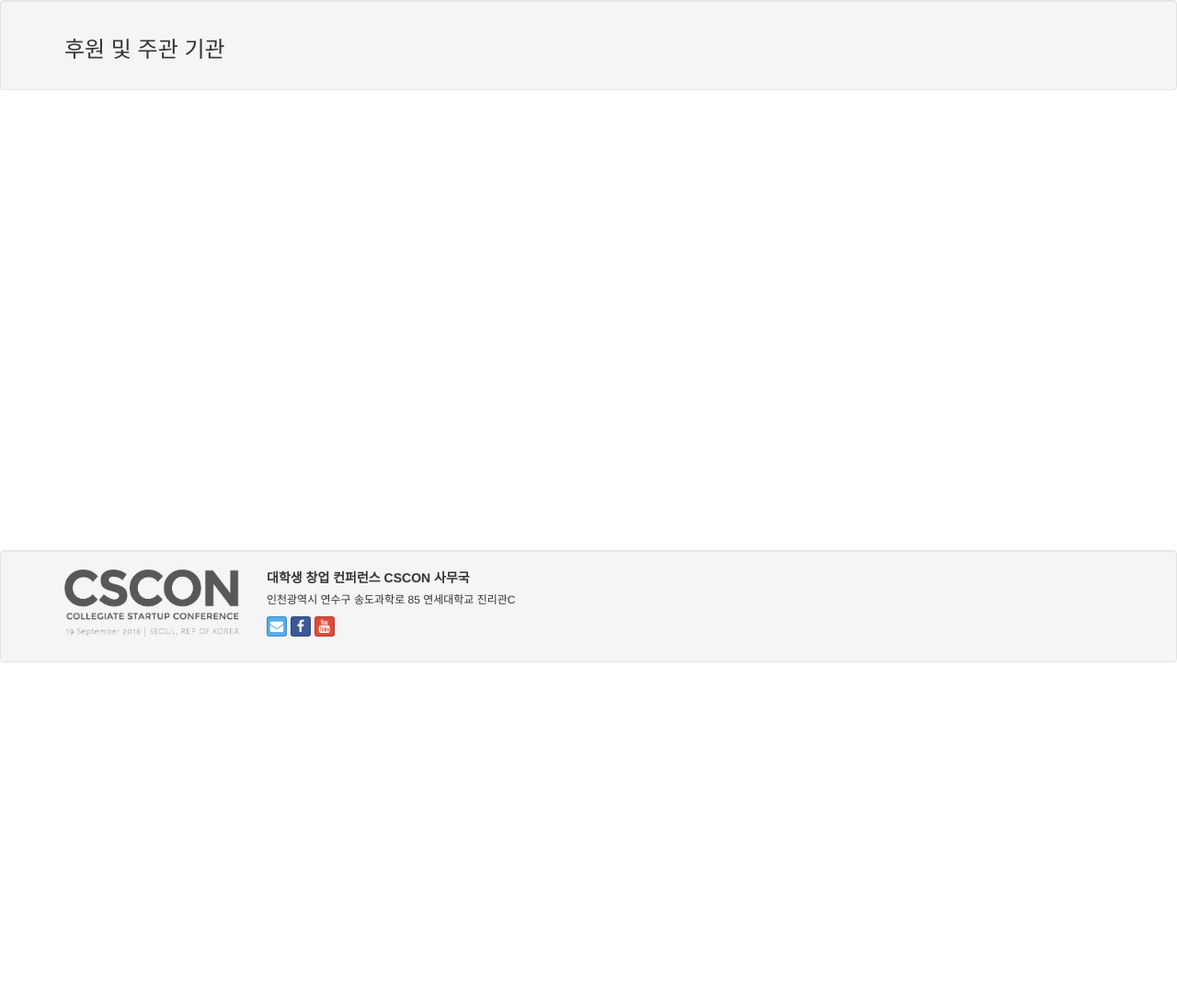
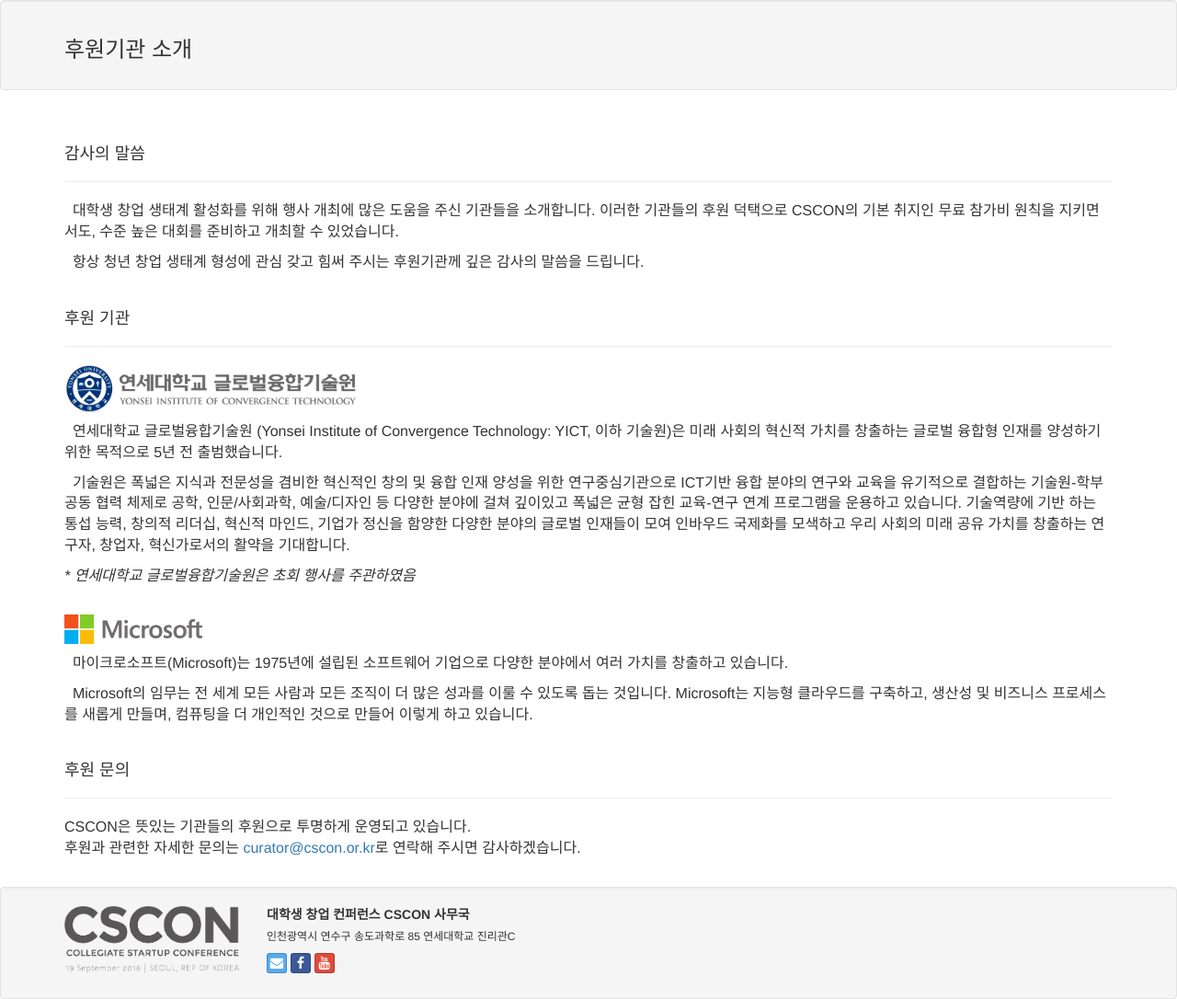
Before and after one commit to agemor/cscon-website, a PHP site: page /sponsors in a window 1280 px wide. Shown: the part 82-1168 px from the top of the page at 92% size. Before the commit the page ends 802 px from the top, so only its background shows below. Run offline with PHP 8.4, Linux system fonts and the light colour scheme; some libraries are stand-ins or nearby versions.

Commit message:
Add sponsor information page

```diff
--- a/header.php
+++ b/header.php
@@ -37,9 +37,9 @@
               <ul class="dropdown-menu">
                 <li><a href="./about">컨퍼런스 소개</a>
                 </li>
-                <li><a href="./sponsors">후원 및 주관 기관</a>
+                <li><a href="./sponsors">후원기관 소개</a>
                 </li>
-                <li><a href="./committee">조직위원회</a>
+                <li><a href="./committee">조직위원회 소개</a>
                 </li>
                 <li role="separator" class="divider"></li>
                 <li><a href="./notice">공지사항</a>
--- a/sponsors.php
+++ b/sponsors.php
@@ -4,12 +4,47 @@
 
 <div class="well" style="margin-top:-20px; padding:0px">
   <div class="container" style="padding-top: 20px; padding-bottom: 20px">
-    <h3>후원 및 주관 기관</h3>
+    <h3>후원기관 소개</h3>
   </div>
 </div>
 
 
 <div class="container">
+
+<div class="page-header">
+  <h4>감사의 말씀</h4>
+</div>
+
+<p class="text-content">&nbsp;&nbsp;대학생 창업 생태계 활성화를 위해 행사 개최에 많은 도움을 주신 기관들을 소개합니다. 이러한 기관들의 후원 덕택으로 CSCON의 기본 취지인 무료 참가비 원칙을 지키면서도, 수준 높은 대회를 준비하고 개최할 수 있었습니다.</p>
+
+<p class="text-content">&nbsp;&nbsp;항상 청년 창업 생태계 형성에 관심 갖고 힘써 주시는 후원기관께 깊은 감사의 말씀을 드립니다.</p>
+
+
+<div class="page-header">
+  <h4>후원 기관<small></small></h4>
+</div>
+
+<a href="http://yict.yonsei.ac.kr"><img class="img-responsive" src="images/previous-events/1st/sponsors/yonsei-yict-logo.png" style="width: 60%; max-width: 320px"/></a></p>
+<p class="text-content">&nbsp;&nbsp;연세대학교 글로벌융합기술원 (Yonsei Institute of Convergence Technology: YICT, 이하 기술원)은 미래 사회의 혁신적 가치를 창출하는 글로벌 융합형 인재를 양성하기 위한 목적으로 5년 전 출범했습니다. </p>
+
+<p class="text-content">&nbsp;&nbsp;기술원은 폭넓은 지식과 전문성을 겸비한 혁신적인 창의 및 융합 인재 양성을 위한 연구중심기관으로 ICT기반 융합 분야의 연구와 교육을 유기적으로 결합하는 기술원-학부 공동 협력 체제로 공학, 인문/사회과학, 예술/디자인 등 다양한 분야에 걸쳐 깊이있고 폭넓은 균형 잡힌 교육-연구 연계 프로그램을 운용하고 있습니다. 기술역량에 기반 하는 통섭 능력, 창의적 리더십, 혁신적 마인드, 기업가 정신을 함양한 다양한 분야의 글로벌 인재들이 모여 인바우드 국제화를 모색하고 우리 사회의 미래 공유 가치를 창출하는 연구자, 창업자, 혁신가로서의 활약을 기대합니다.</p>
+
+<p class="text-content" style="margin-bottom: 30px"><em>* 연세대학교 글로벌융합기술원은 초회 행사를 주관하였음</em></p>
+
+
+<a href="https://microsoft.co.kr"><img class="img-responsive" src="images/previous-events/1st/sponsors/microsoft-logo.png" style="width: 30%; max-width: 150px"/>
+</a></p>
+<p class="text-content">&nbsp;&nbsp;마이크로소프트(Microsoft)는 1975년에 설립된 소프트웨어 기업으로 다양한 분야에서 여러 가치를 창출하고 있습니다.</p>
+
+<p class="text-content" style="margin-bottom: 30px">&nbsp;&nbsp;Microsoft의 임무는 전 세계 모든 사람과 모든 조직이 더 많은 성과를 이룰 수 있도록 돕는 것입니다. Microsoft는 지능형 클라우드를 구축하고, 생산성 및 비즈니스 프로세스를 새롭게 만들며, 컴퓨팅을 더 개인적인 것으로 만들어 이렇게 하고 있습니다.</p>
+
+
+<div class="page-header">
+  <h4>후원 문의</h4>
+</div>
+
+<p class="text-content" style="margin-bottom: 30px">CSCON은 뜻있는 기관들의 후원으로 투명하게 운영되고 있습니다.<br>후원과 관련한 자세한 문의는 <a href="mailto:curator@cscon.or.kr">curator@cscon.or.kr</a>로 연락해 주시면 감사하겠습니다.</p>
+
 
 
 </div>
```
